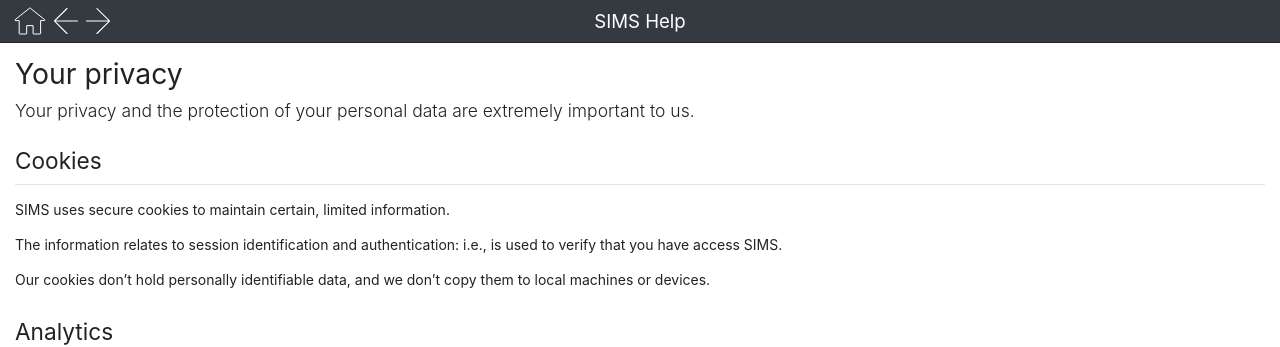
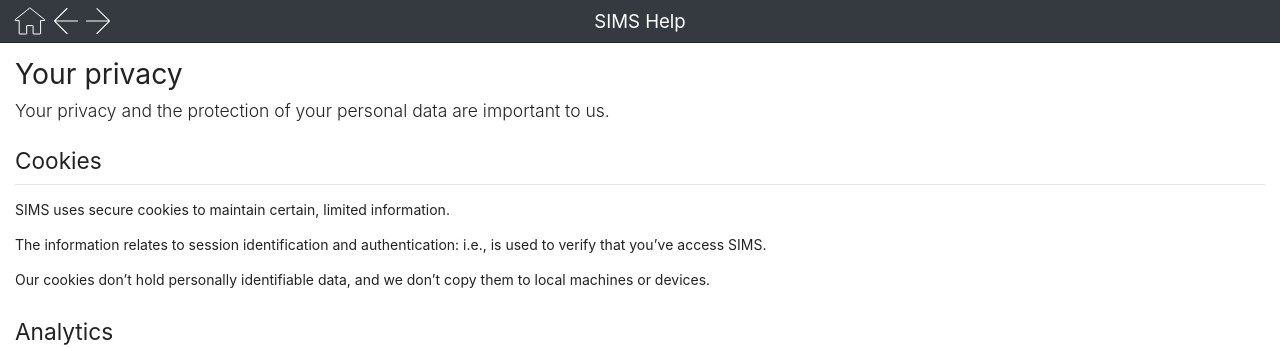
Before and after one commit to TrautsNottus/trautsnottus.github.io, a Jekyll site: the page built from _docs/accounts/privacy.md, in a window 1280 px wide. Shown: the top 347 px of the page. Built offline with Jekyll 4.4.1, drawn with Linux system fonts in a browser that asks for light colours; nearby versions of some CDN libraries.

Commit message:
proofing

```diff
--- a/_docs/accounts/privacy.md
+++ b/_docs/accounts/privacy.md
@@ -2,14 +2,14 @@
 title: Your privacy
 ---
 
-Your privacy and the protection of your personal data are extremely important to us.
+Your privacy and the protection of your personal data are important to us.
 {:.lead}
 
 ## Cookies
 
 SIMS uses secure cookies to maintain certain, limited information.
 
-The information relates to session identification and authentication: i.e., is used to verify that you have access SIMS.
+The information relates to session identification and authentication: i.e., is used to verify that you've access SIMS.
 
 Our cookies don’t hold personally identifiable data, and we don't copy them to local machines or devices.
 
--- a/words/greps.txt
+++ b/words/greps.txt
@@ -2,6 +2,6 @@
  grep -o -r -w  --include "*.md" -f words/technical.txt  /Users/stuartsutton/Documents/GitHub/trautsnottus.github.io/_docs/classteacher/clog
 grep -o -r -w  --include "*.md" -f words/banned.txt  /Users/stuartsutton/Documents/GitHub/trautsnottus.github.io/_docs/classteacher/clog
 grep -o -r -w  --include "*.md" -f words/filler.txt  /Users/stuartsutton/Documents/GitHub/trautsnottus.github.io/_docs/classteacher/clog
-grep -o -r -w  --include "*.md" -f words/contractions.txt  /Users/stuartsutton/Documents/GitHub/trautsnottus.github.io/_docs/classteacher/clog
-
+grep -o -r -w  --include "*.md" -f words/power.txt  /Users/stuartsutton/Documents/GitHub/trautsnottus.github.io/_docs
+clear
 grep -oP "wwn=[^,]*" /Users/stuartsutton/Documents/GitHub/trautsnottus.github.io/_docs/classteacher/clog | sort | uniq -c
```
